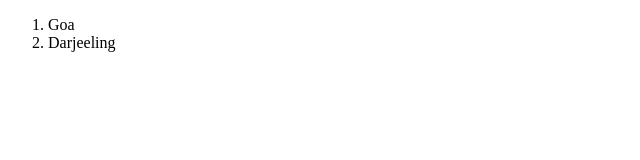
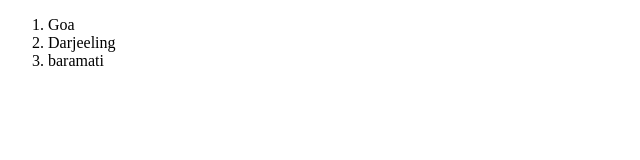
Before and after one commit to kunalgholve/React-will-you-be-my-valentine---Holiday-List-React, a React app: page / in a window 1280 px wide. Shown: the top 160 px of the page, without its empty margins (0-640 px from the left). Built offline with nearby package versions, Linux system fonts and the light colour scheme.

Commit message:
Update App.js

```diff
--- a/src/components/App.js
+++ b/src/components/App.js
@@ -1,7 +1,5 @@
 
 import React, { Component, useState } from "react";
-import '../styles/App.css';
-import List from './List';
 
 /*class App extends Component {
   constructor(props) {
@@ -13,12 +11,13 @@ import List from './List';
     { name: 'Amsterdam', country: 'Netherlands' },
     { name: 'New York', country: 'USA' },
     { name: 'Darjeeling', country: 'India' },
-    { name: 'Tokyo', country: 'Japan' }
+    { name: 'Tokyo', country: 'Japan' },
+    { name: 'baramati', country: 'India' }
     ];
 
 //console.log('dattaaa:',arrList);
  // let cnt=0;
-
+/*
   const hello = (ele, i) => {
       if(ele.country==="India")
       {
@@ -26,13 +25,22 @@ import List from './List';
       }
     };
 
-
+*/
 
     return (
 
     <div id="main">
         {/* Do not remove the main div */}
-        <ol>  {arrList.map(hello)}</ol>
+        <ol>{
+            arrList.map((obj,i)=>
+            {
+              if(obj.country==="India")
+              {
+              return(<li key={`"location${i}"`}>{obj.name}</li>)
+              }
+          })
+          }
+        </ol>
 
       </div>
 
```
